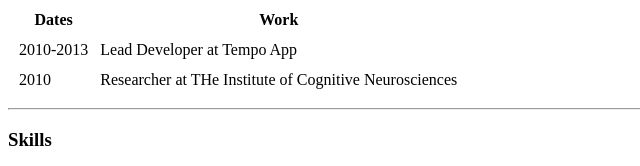
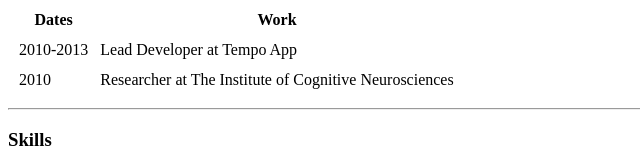
Before and after one commit to tuna-sandwich13/angela-yu-cv, a plain HTML site: page index.html in a window 1280 px wide. Shown: the part 417-583 px from the top of the page, 0-640 px from the left. Drawn offline with Linux system fonts and the light colour scheme.

Commit message:
Update index.html

```diff
--- a/index.html
+++ b/index.html
@@ -41,7 +41,7 @@
     </tr>
     <tr>
       <td>2010</td>
-      <td>Researcher at THe Institute of Cognitive Neurosciences</td>
+      <td>Researcher at The Institute of Cognitive Neurosciences</td>
     </tr>
   </table>
 
```
